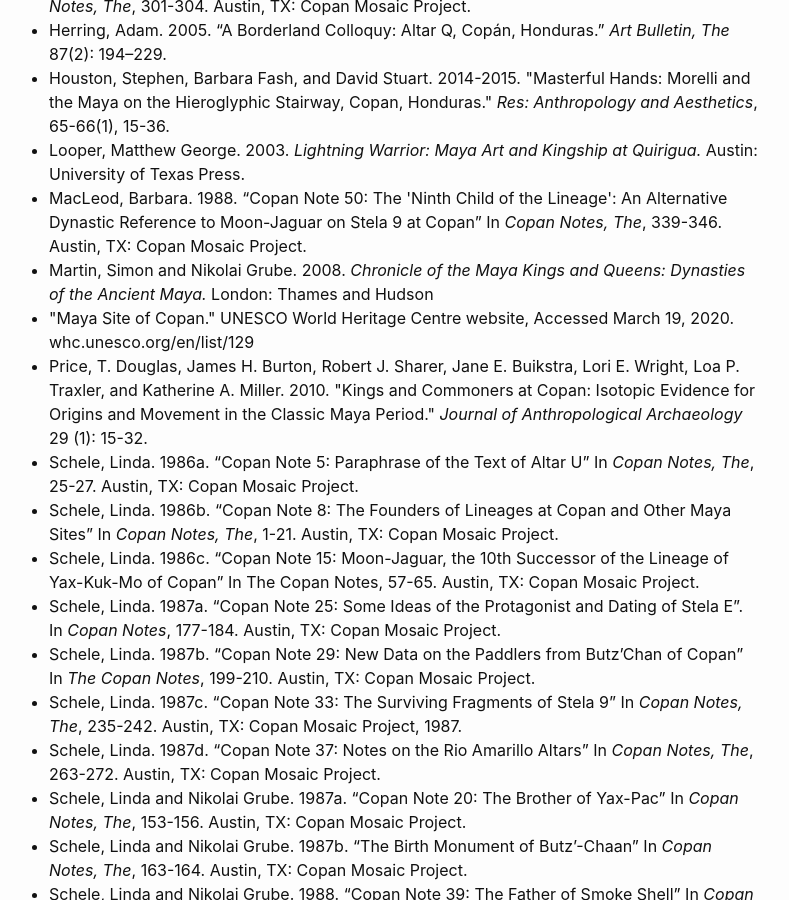
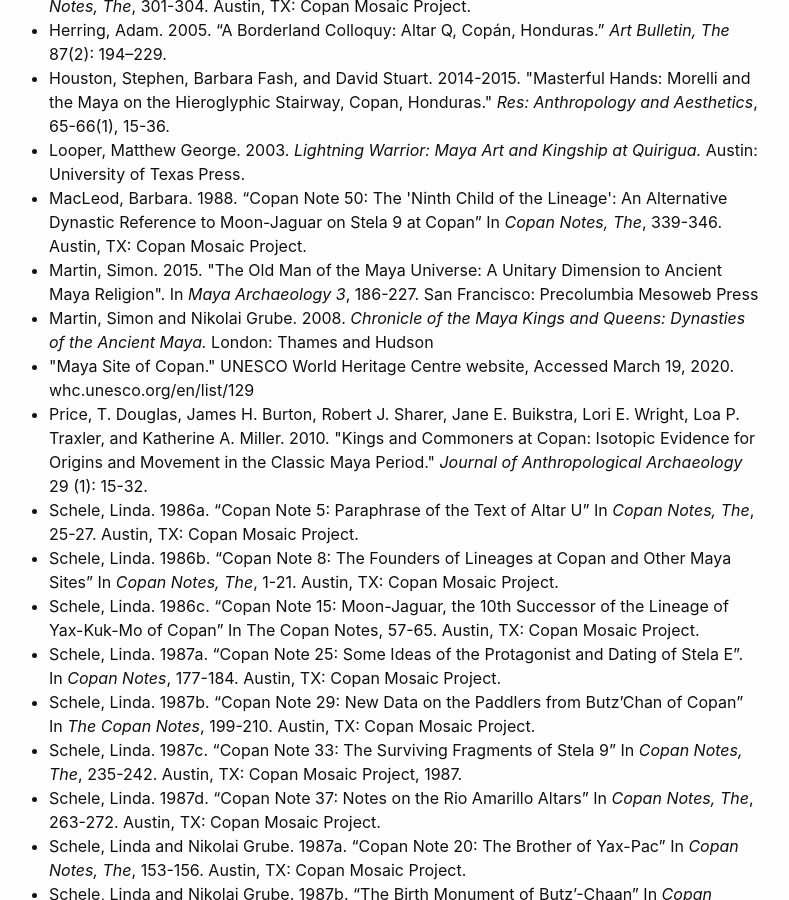
Before and after one commit to ahutnick/copanaltarqkings, a Jekyll site: the page built from sources.markdown, in a window 1280 px wide and 900 px high, scrolled down 990 px. Shown: the whole window, without its empty margins (251-1040 px from the left). Built offline with Jekyll 4.4.1, drawn with Linux system fonts in a browser that asks for light colours.

```diff
--- a/_monuments/stela-m.markdown
+++ b/_monuments/stela-m.markdown
@@ -84,6 +84,8 @@ The life head was identified in the south with two instances of the Star of Venu
 <li>Fash, Barbara W. 2004. “Early Classic Sculptural Development at Copan.” In <cite>Understanding Early Copan</cite>, edited by Ellen E. Bell, Marcello A. Canuto, & Robert J. Sharer, 249-264. Philadelphia: University of Pennsylvania Museum of Archaeology and Anthropology</li>
 <li>Fash, William L, 1991. <cite>Scribes, Warriors, and Kings: The City of Copán and the Ancient Maya</cite>. New York: Thames and Hudson.</li>
 <li>Fasquelle, Ricardo Agurcia. 2004. "Rosalila, Temple of the Sun-King". In <cite>Understanding Early Copan</cite>, edited by Ellen E. Bell, Marcello A. Canuto, & Robert J. Sharer, 101-112. Philadelphia: University of Pennsylvania Museum of Archaeology and Anthropology</li>
+<li>Martin, Simon. 2015. "The Old Man of the Maya Universe:
+A Unitary Dimension to Ancient Maya Religion". In <cite>Maya Archaeology 3</cite>, 186-227. San Francisco: Precolumbia Mesoweb Press</li>
 <li>Martin, Simon and Nikolai Grube. 2008. <cite>Chronicle of the Maya Kings and
     Queens: Dynasties of the Ancient Maya.</cite> London: Thames and Hudson</li>
 <li>Stone, Andrea and Marc Zender. 2011. <cite>Reading Maya Art: A Hieroglyphic Guide to Ancient Maya Painting and Sculpture</cite>. London: Thames and Hudson.</li>
--- a/sources.markdown
+++ b/sources.markdown
@@ -24,6 +24,8 @@ Tales from the Hieroglyphic Stairway" In <cite>Cambridge Archaeological Journal<
 <li>Houston, Stephen, Barbara Fash, and David Stuart. 2014-2015. "Masterful Hands: Morelli and the Maya on the Hieroglyphic Stairway, Copan, Honduras." <cite>Res: Anthropology and Aesthetics</cite>, 65-66(1), 15-36.</li>
 <li>Looper, Matthew George. 2003. <cite>Lightning Warrior: Maya Art and Kingship at Quirigua.</cite> Austin: University of Texas Press. </li>
 <li>MacLeod, Barbara. 1988. “Copan Note 50: The 'Ninth Child of the Lineage': An Alternative Dynastic Reference to Moon-Jaguar on Stela 9 at Copan” In <cite>Copan Notes, The</cite>, 339-346. Austin, TX: Copan Mosaic Project.</li>
+<li>Martin, Simon. 2015. "The Old Man of the Maya Universe:
+A Unitary Dimension to Ancient Maya Religion". In <cite>Maya Archaeology 3</cite>, 186-227. San Francisco: Precolumbia Mesoweb Press</li>
 <li>Martin, Simon and Nikolai Grube. 2008. <cite>Chronicle of the Maya Kings and
     Queens: Dynasties of the Ancient Maya.</cite> London: Thames and Hudson</li>
 <li>"Maya Site of Copan." UNESCO World Heritage Centre website, Accessed March 19, 2020. whc.unesco.org/en/list/129</li>
```
